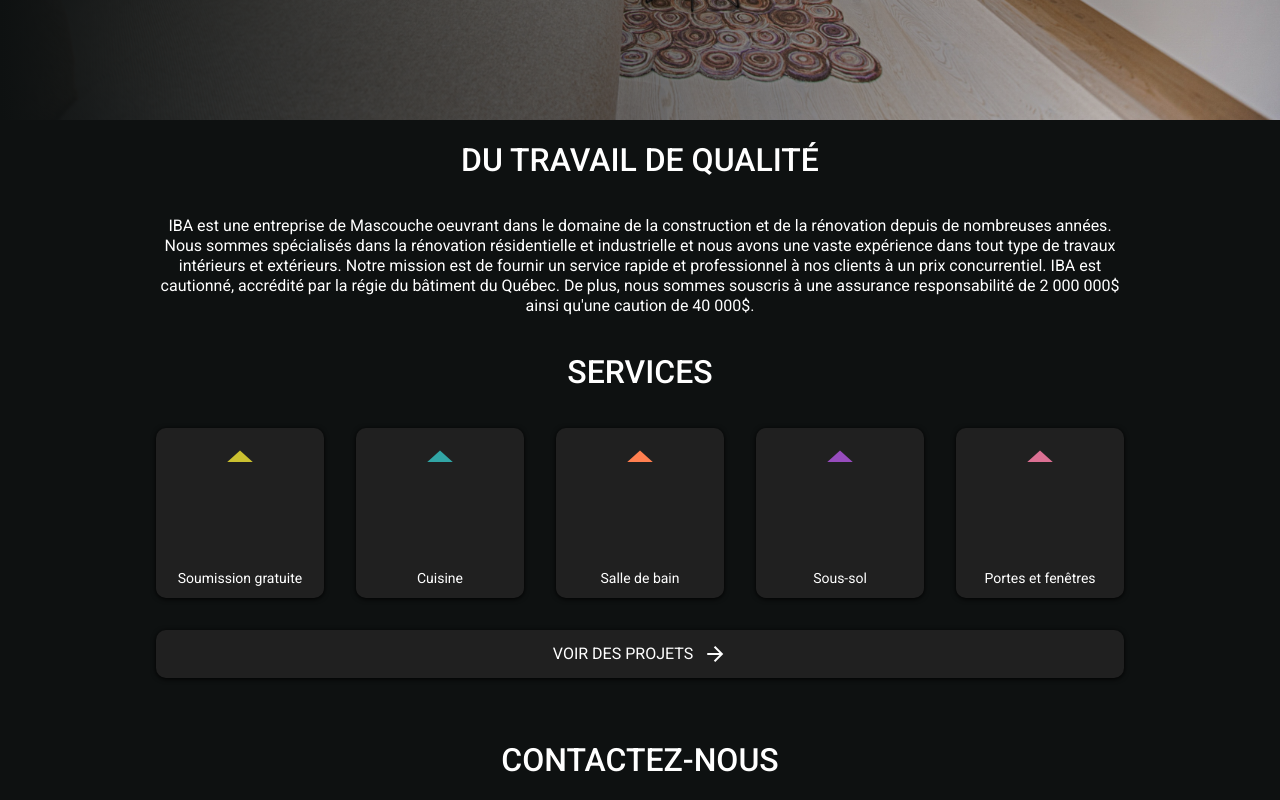
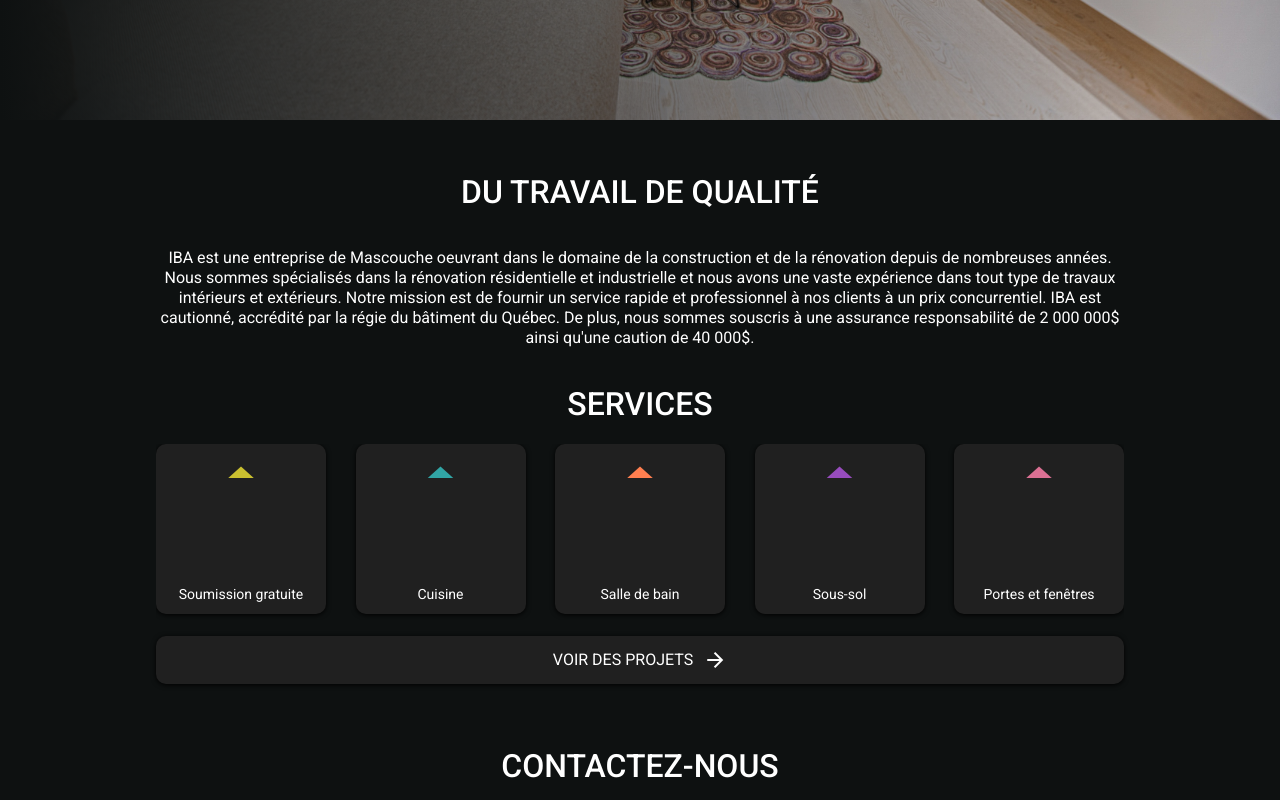
Before and after one commit to williambalea/iba, an Angular app in the folder client/: page / in a window 1280 px wide. Shown: the part 680-1480 px from the top of the page. Built offline with nearby package versions, Linux system fonts and the light colour scheme.

Commit message:
fix scroll services

```diff
--- a/client/src/app/accueil/accueil.component.scss
+++ b/client/src/app/accueil/accueil.component.scss
@@ -48,6 +48,7 @@ footer {
 .accueil-body {
   max-width: 1000px;
   margin: auto;
+  padding-top: 32px;
   padding-bottom: 64px;
   background-color: #0e1111;
   text-align: center;
@@ -55,9 +56,34 @@ footer {
 
 .display-flex {
   display: flex;
-  justify-content: space-evenly;
   overflow-x: auto;
   text-align: center;
+  gap: 16px;
+  justify-content: space-between;
+  margin: 0px 16px;
+  padding-bottom: 6px;
+}
+
+/* width */
+::-webkit-scrollbar {
+  width: 5px;
+  height: 5px;
+}
+
+// /* Track */
+// ::-webkit-scrollbar-track {
+//   background: #f1f1f1;
+// }
+
+/* Handle */
+::-webkit-scrollbar-thumb {
+  background: #888;
+  border-radius: 10px;
+}
+
+/* Handle on hover */
+::-webkit-scrollbar-thumb:hover {
+  background: #555;
 }
 
 .card {
@@ -68,10 +94,11 @@ footer {
   border-radius: 10px;
   width: 150px;
   height: 150px;
-  margin: 16px;
+  // margin: 16px;
   display: flex;
   flex-direction: column;
   justify-content: space-between;
+  flex-shrink: 0;
 }
 
 .service-icon {
@@ -129,6 +156,7 @@ h3 {
 
   .accueil-body {
     text-align: left;
+    padding-top: 0px;
   }
 
   .contact {
```
Also changed, not shown: 1 other file (tests, documents, lock files or other folders).
